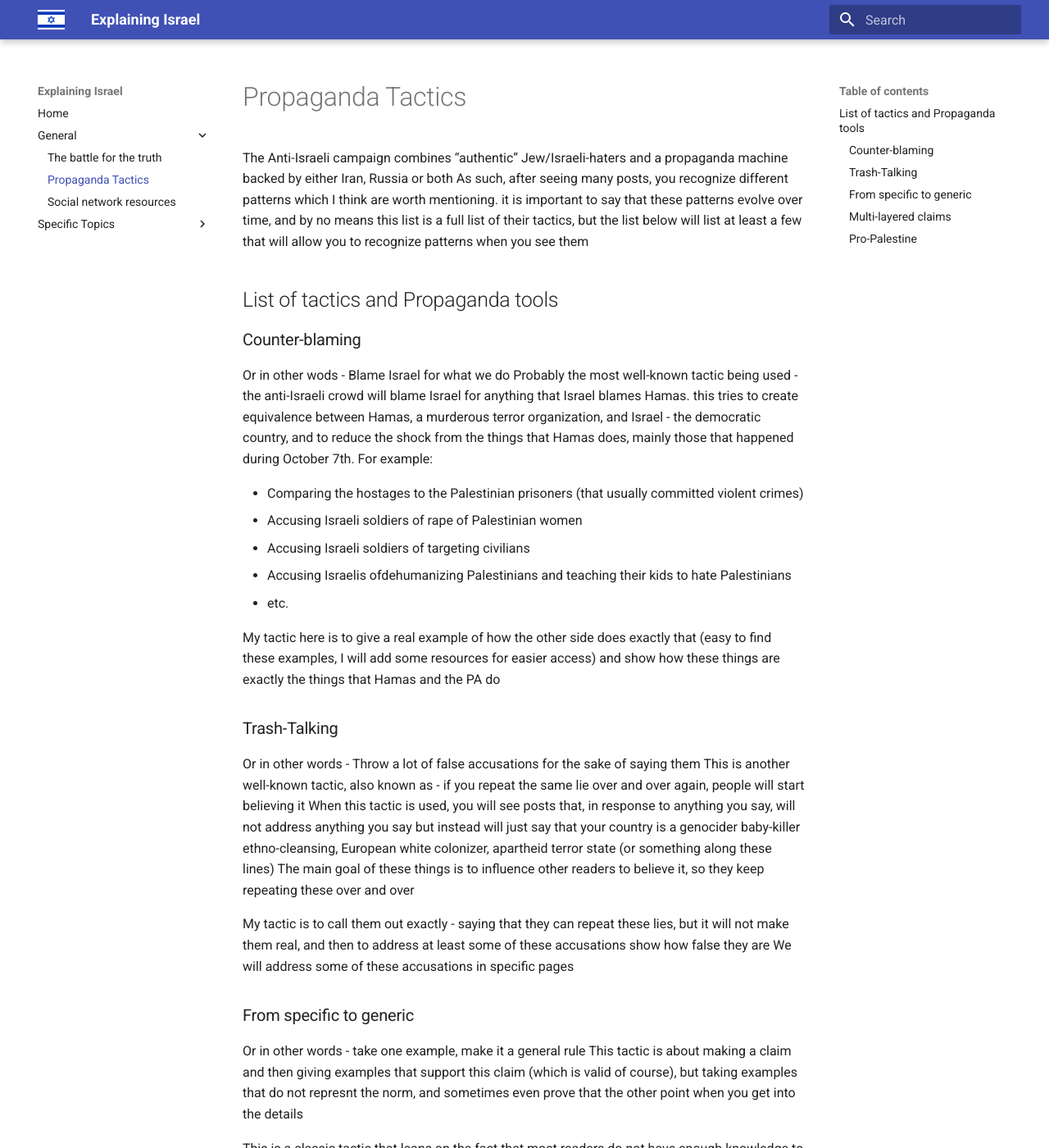
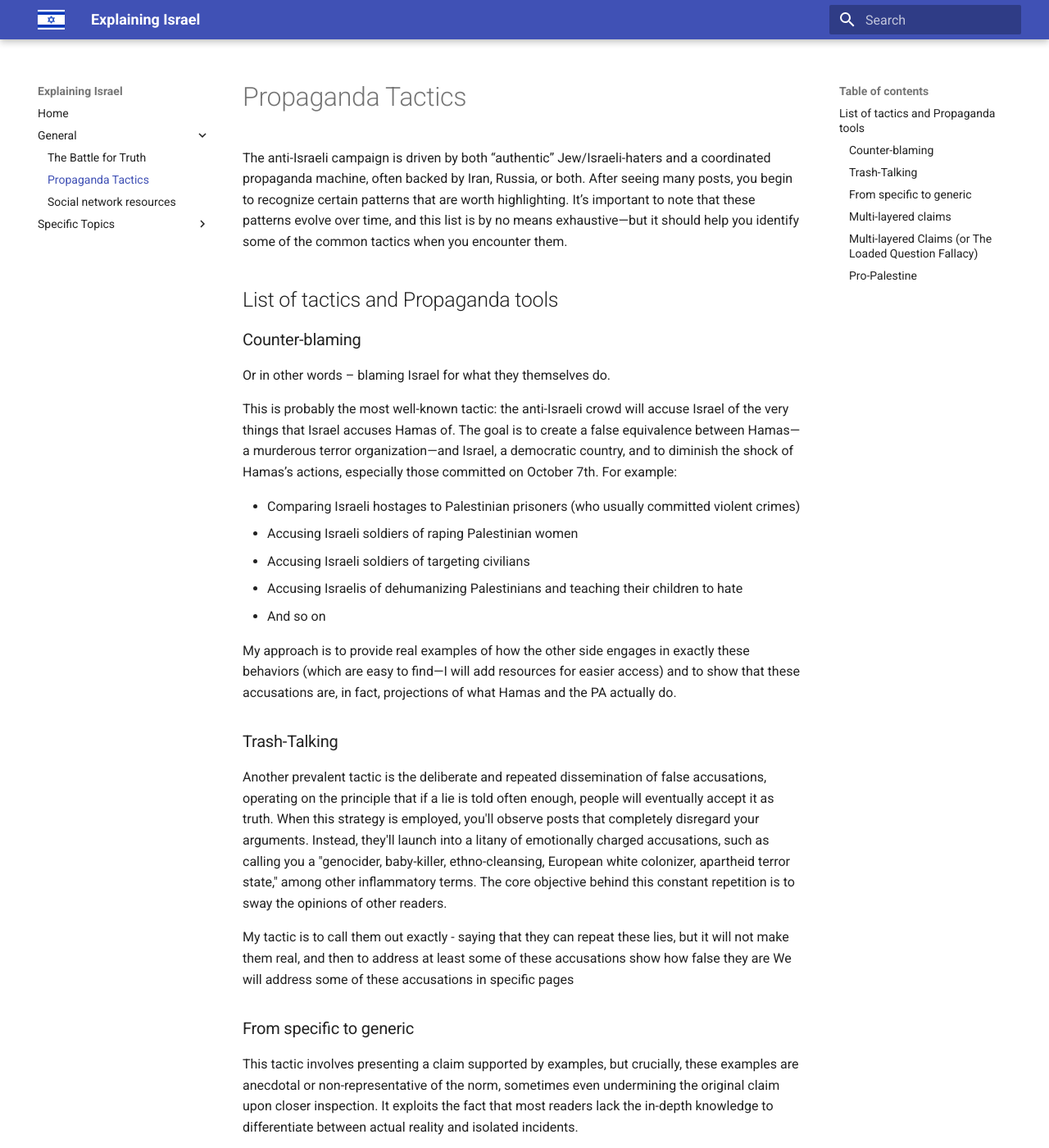
Before and after one commit to RonGros/explaining-israel, an MkDocs documentation site: the page built from docs/General/Propaganda-Tactics.md, in a window 1280 px wide and 1400 px high. Shown: the whole window at 82% size. Built offline with MkDocs 1.6.1 and Material for MkDocs 9.7.7, drawn with Linux system fonts in a browser that asks for light colours; some of the changed text lies outside the part shown.

Commit message:
Use AI to polish the main pages

```diff
--- a/docs/General/Propaganda-Tactics.md
+++ b/docs/General/Propaganda-Tactics.md
@@ -1,49 +1,47 @@
 # Propaganda Tactics
+The anti-Israeli campaign is driven by both “authentic” Jew/Israeli-haters and a coordinated propaganda machine, often backed by Iran, Russia, or both.
+After seeing many posts, you begin to recognize certain patterns that are worth highlighting.
+It’s important to note that these patterns evolve over time, and this list is by no means exhaustive—but it should help you identify some of the common tactics when you encounter them.
 
-The Anti-Israeli campaign combines “authentic” Jew/Israeli-haters and a propaganda machine backed by either Iran, Russia or both
-As such, after seeing many posts, you recognize different patterns which I think are worth mentioning.
-it is important to say that these patterns evolve over time, and by no means this list is a full list of their tactics, but the list below will list at least a few that will allow you to recognize patterns when you see them
 
 ## List of tactics and Propaganda tools
 ### Counter-blaming
-Or in other wods - Blame Israel for what we do
-Probably the most well-known tactic being used - the anti-Israeli crowd will blame Israel for anything that Israel blames Hamas. this tries to create equivalence between Hamas, a murderous terror organization, and Israel - the democratic country, and to reduce the shock from the things that Hamas does, mainly those that happened during October 7th.  For example:
+Or in other words – blaming Israel for what they themselves do.
 
-* Comparing the hostages to the Palestinian prisoners (that usually committed violent crimes)
-* Accusing Israeli soldiers of rape of Palestinian women
+This is probably the most well-known tactic: the anti-Israeli crowd will accuse Israel of the very things that Israel accuses Hamas of. The goal is to create a false equivalence between Hamas—a murderous terror organization—and Israel, a democratic country, and to diminish the shock of Hamas’s actions, especially those committed on October 7th. For example:
+
+* Comparing Israeli hostages to Palestinian prisoners (who usually committed violent crimes)
+* Accusing Israeli soldiers of raping Palestinian women
 * Accusing Israeli soldiers of targeting civilians
-* Accusing Israelis ofdehumanizing Palestinians and teaching their kids to hate Palestinians
-* etc.
+* Accusing Israelis of dehumanizing Palestinians and teaching their children to hate
+* And so on
 
-My tactic here is to give a real example of how the other side does exactly that (easy to find these examples, I will add some resources for easier access) and show how these things are exactly the things that Hamas and the PA do
+My approach is to provide real examples of how the other side engages in exactly these behaviors (which are easy to find—I will add resources for easier access) and to show that these accusations are, in fact, projections of what Hamas and the PA actually do.
 
 ### Trash-Talking
-Or in other words - Throw a lot of false accusations for the sake of saying them
-This is another well-known tactic, also known as - if you repeat the same lie over and over again, people will start believing it
-When this tactic is used, you will see posts that, in response to anything you say, will not address anything you say but instead will just say that your country is a genocider baby-killer ethno-cleansing, European white colonizer, apartheid terror state (or something along these lines)
-The main goal of these things is to influence other readers to believe it, so they keep repeating these over and over
+Another prevalent tactic is the deliberate and repeated dissemination of false accusations, operating on the principle that if a lie is told often enough, people will eventually accept it as truth. When this strategy is employed, you'll observe posts that completely disregard your arguments. Instead, they'll launch into a litany of emotionally charged accusations, such as calling you a "genocider, baby-killer, ethno-cleansing, European white colonizer, apartheid terror state," among other inflammatory terms. The core objective behind this constant repetition is to sway the opinions of other readers.
 
 My tactic is to call them out exactly - saying that they can repeat these lies, but it will not make them real, and then to address at least some of these accusations show how false they are
 We will address some of these accusations in specific pages
 
+### From specific to generic
+This tactic involves presenting a claim supported by examples, but crucially, these examples are anecdotal or non-representative of the norm, sometimes even undermining the original claim upon closer inspection. It exploits the fact that most readers lack the in-depth knowledge to differentiate between actual reality and isolated incidents.
 
-### From specific to generic
-Or in other words - take one example, make it a general rule
-This tactic is about making a claim and then giving examples that support this claim (which is valid of course), but taking examples that do not represnt the norm, and sometimes even prove that the other point when you get into the details
+Consider these common examples:
 
-This is a classic tactic that leans on the fact that most readers do not have enough knowledge to distinguish between reality and anecdotes
+A video of a Jewish mother asking her child what he wants to be when he grows up, and he replies, "I want to kill Arabs."
 
-For example -
+Referencing the case of Elor Azaria, who killed a Palestinian (terrorist) after he was already incapacitated on the ground.
 
-* A video of a Jewish mother asking her child what he would like to be when he grows up, and he says he would like to kill the Arabs
-* Bringing up Eleor Azarya's story of killing a Palestinian (terrorist) after he was already on the floor
-* Bringing up the Dier-Yasin massacre
+Mentioning the Deir Yassin massacre.
 
-These all serve to portray Israelis is villians while they are either anecdotal or prove otherwise:
+These examples are frequently used to portray Israelis as villains, yet they are either isolated incidents or, upon examination, demonstrate the opposite:
 
-- The first video is an anecdote
-- Eleor Azarya was sent to prison for what he did, which proves exactly the opposite point - we do not support it here
-- Dier Yassin is a more complex issue and deserves its own page, but the mere fact that this is the only example that is constantly being brought up from 80 years ago shows they do not have a lot of evidence
+The first video is an anecdote, not indicative of widespread sentiment.
+
+Elor Azaria was prosecuted and imprisoned for his actions, which directly refutes the idea that such behavior is condoned or supported.
+
+Deir Yassin is a complex historical event that warrants detailed discussion. However, the fact that this eighty-year-old incident is almost exclusively cited suggests a scarcity of other supporting evidence for broader accusations.
 
 ### Multi-layered claims
 This is one of my favorites! I am pretty sure there is another, more professional, name for these things, but since I am not a professional, I will use my made-up name for it 🎃
@@ -59,8 +57,25 @@ A quick example - someone will show you a graph of the number (source - ACLED: [
 
  This is just a single example of how you might be dragged into uncomfortable territories, sometimes without even noticing that you’ve been tricked
 
+
+
+### Multi-layered Claims (or The Loaded Question Fallacy)
+
+This tactic, which I refer to as "multi-layered claims," is a particularly insidious form of argumentation, often akin to what is more formally known as a loaded question or complex question fallacy. Its structure typically follows this pattern: "Given the implicit false premise A, I assert that false claim B."
+
+The design of this structure aims to maneuver the audience into attempting to refute "claim B." In doing so, they inadvertently concede the validity of "premise A," even if it is fundamentally untrue. This effectively forces you to "play on the opponent's terms," often leading the discussion to grounds where your position is inherently disadvantaged. The true subtlety of these claims lies in their often non-obvious nature, making them particularly tricky to identify.
+
+Consider the following example, based on a graph depicting political violence events between the IDF and Hezbollah (source: ACLED, "Situation update: Israel-Hezbollah conflict"):
+[Situation update: Israel-Hezbollah conflict](https://acleddata.com/2024/10/10/situation-update-israel-hezbollah-conflict/)):
+![Politicas_violence_events_Between_the_idf_and_hezbollah.png](../Assets/Politicas_violence_events_Between_the_idf_and_hezbollah.png "Politicas_violence_events_Between_the_idf_and_hezbollah.png")
+
+By combining the implicit (and often false) premise that Israel is invading Lebanon with the visual representation suggesting the IDF provokes more violence, this graph can lead readers to believe that the IDF is solely the aggressor, while Hezbollah is not. Notice how this perceived aggression appears consistent from "day one" of the conflict according to the visual.
+
+While I won't delve into the accuracy or potential bias of ACLED's data here, as they are generally considered a credible source, the deceptive nature of this presentation lies elsewhere. By presenting this graph, the discussion is immediately drawn towards the raw numbers. Implicitly, however, you are pressured to accept an equivalence between Hezbollah and the IDF. This is problematic, as Hezbollah has been indiscriminately firing rockets at northern Israel, whereas Israel's actions primarily target Hezbollah centers in an effort to prevent these attacks.
+
+This serves as just one example of how such multi-layered claims can subtly drag you into uncomfortable or disadvantageous argumentative territories, sometimes without you even realizing you've been manipulated.
+
 ### Pro-Palestine
-This may be a bit controversial, but I will state it nevertheless.
-Using the “Pro-Palestine” tag makes you, the one opposing it to be Against Palestine. Now, while I know some people are actually against the entire idea of a Palestinian state, I am for the idea (not with the current leadership of course), and in any way this puts you in a negative light and in an inferior position because it is always better to be for something rather than against something. and so - if you post things and accuse people that are “Pro Palestinians” you will immediately start from a worse position.
+Here's a critical, though perhaps controversial, observation: The "Pro-Palestine" label is often used to frame any opposition as being "Against Palestine." This immediately puts you at a disadvantage, as being "for" something is inherently seen more positively than being "against" it. Even if you support a Palestinian state (as I do, despite concerns about current leadership), challenging "Pro-Palestinian" narratives means starting from a weaker position.
 
-Since these people are not really “Pro-Palestinians” in the humane sense of it, but rather “Pro Hamas”, “Anti-Israelis” or “Pro Terror”, it is better to call these people for what they really are and not to fall into their positioning of themselves
+Crucially, many individuals using this label are not truly "Pro-Palestinian" in a humanitarian sense. Their true allegiance is frequently "Pro-Hamas," "Anti-Israel," or "Pro-Terror." Therefore, it's essential to reject their preferred branding and instead, accurately identify their stances for what they truly represent.
```
Also changed, not shown: docs/General/The battle for the truth.md (+21 -11 lines), docs/index.md (+13 -12 lines).
